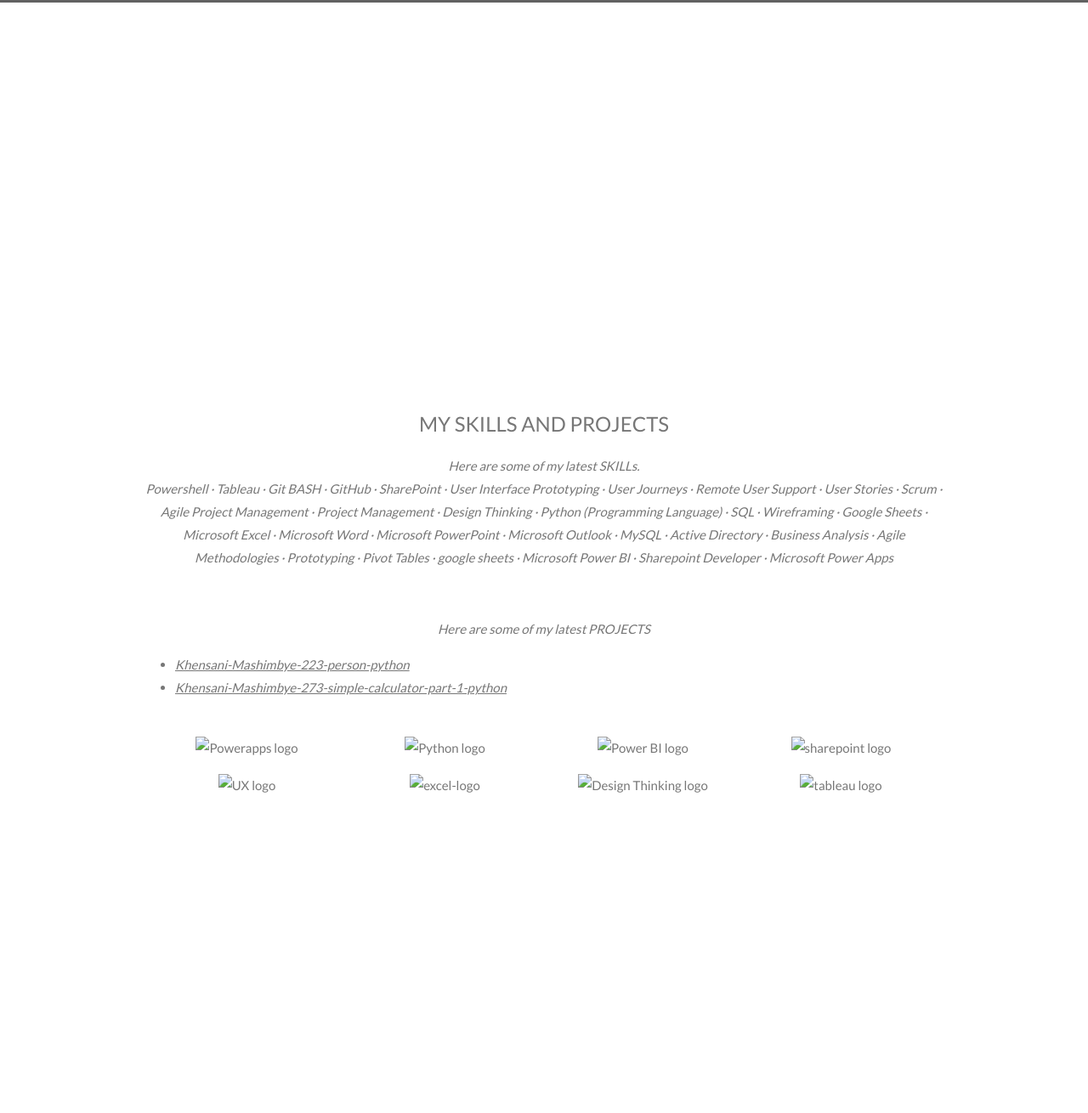
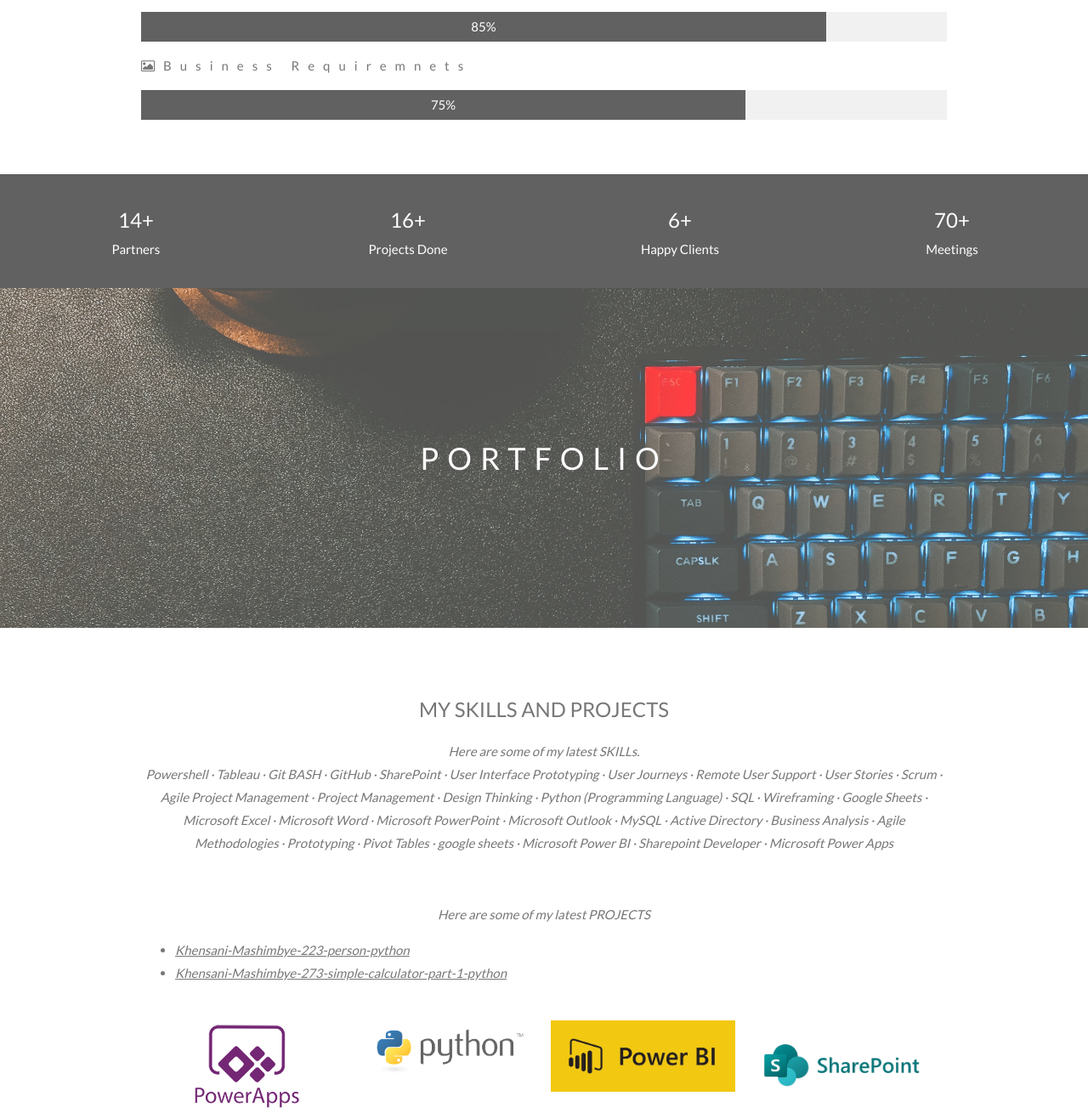
Before and after one commit to Titanmash/Khensani_Mashimbye, a plain HTML site: page index.html in a window 1280 px wide. Shown: the part 1389-2699 px from the top of the page at 85% size. Drawn offline with nearby package versions, Linux system fonts and the light colour scheme.

Commit message:
Update index.html

```diff
--- a/index.html
+++ b/index.html
@@ -38,19 +38,19 @@
 
         /* First image (Logo. Full height) */
         .bgimg-1 {
-            background-image: url('/images/ronald-cuyan-r3zwmXTXpmA-unsplash.jpg');
+            background-image: url('ronald-cuyan-r3zwmXTXpmA-unsplash.jpg');
             min-height: 100%;
         }
 
         /* Second image (Portfolio) */
         .bgimg-2 {
-            background-image: url("/images/img.jpg");
+            background-image: url("img.jpg");
             min-height: 400px;
         }
 
         /* Third image (Contact) */
         .bgimg-3 {
-            background-image: url("/images/fire.jpg");
+            background-image: url("fire.jpg");
             min-height: 400px;
         }
 
@@ -123,7 +123,7 @@
         <div class="w3-row">
             <div class="w3-col m6 w3-center w3-padding-large">
                 <p><b><i class="fa fa-user w3-margin-right"></i>Khensani Mashimbye</b></p><br>
-                <img src="images/khensani.jpg" class="w3-round w3-image w3-opacity w3-hover-opacity-off"
+                <img src="khensani.jpg" class="w3-round w3-image w3-opacity w3-hover-opacity-off"
                     alt="Photo of Me" width="500" height="333">
             </div>
 
@@ -204,44 +204,44 @@
         <!-- Responsive Grid. Four columns on tablets, laptops and desktops. Will stack on mobile devices/small screens (100% width) -->
         <div class="w3-row-padding w3-center">
             <div class="w3-col m3">
-                <img src="images/powerapps.png" style="width:100%" onclick="onClick(this)" class="w3-hover-opacity"
+                <img src="powerapps.png" style="width:100%" onclick="onClick(this)" class="w3-hover-opacity"
                     alt="Powerapps logo">
             </div>
 
             <div class="w3-col m3">
-                <img src="images/python.png" style="width:100%" onclick="onClick(this)" class="w3-hover-opacity"
+                <img src="python.png" style="width:100%" onclick="onClick(this)" class="w3-hover-opacity"
                     alt="Python logo">
             </div>
 
             <div class="w3-col m3">
-                <img src="images/bi.jpg" style="width:100%" onclick="onClick(this)" class="w3-hover-opacity"
+                <img src="bi.jpg" style="width:100%" onclick="onClick(this)" class="w3-hover-opacity"
                     alt="Power BI logo">
             </div>
 
             <div class="w3-col m3">
-                <img src="images/sharepoint.png" style="width:100%" onclick="onClick(this)" class="w3-hover-opacity"
+                <img src="sharepoint.png" style="width:100%" onclick="onClick(this)" class="w3-hover-opacity"
                     alt="sharepoint logo">
             </div>
         </div>
 
         <div class="w3-row-padding w3-center w3-section">
             <div class="w3-col m3">
-                <img src="/images/ux.png" style="width:100%" onclick="onClick(this)" class="w3-hover-opacity"
+                <img src="ux.png" style="width:100%" onclick="onClick(this)" class="w3-hover-opacity"
                     alt="UX logo">
             </div>
 
             <div class="w3-col m3">
-                <img src="images/excel-logo-new.png" style="width:100%" onclick="onClick(this)" class="w3-hover-opacity"
+                <img src="excel-logo-new.png" style="width:100%" onclick="onClick(this)" class="w3-hover-opacity"
                     alt="excel-logo">
             </div>
 
             <div class="w3-col m3">
-                <img src="images/design.jpeg" style="width:100%" onclick="onClick(this)" class="w3-hover-opacity"
+                <img src="design.jpeg" style="width:100%" onclick="onClick(this)" class="w3-hover-opacity"
                     alt="Design Thinking logo">
             </div>
 
             <div class="w3-col m3">
-                <img src="images/tableau.jpg" style="width:100%" onclick="onClick(this)" class="w3-hover-opacity"
+                <img src="tableau.jpg" style="width:100%" onclick="onClick(this)" class="w3-hover-opacity"
                     alt="tableau logo">
             </div>
 
```
